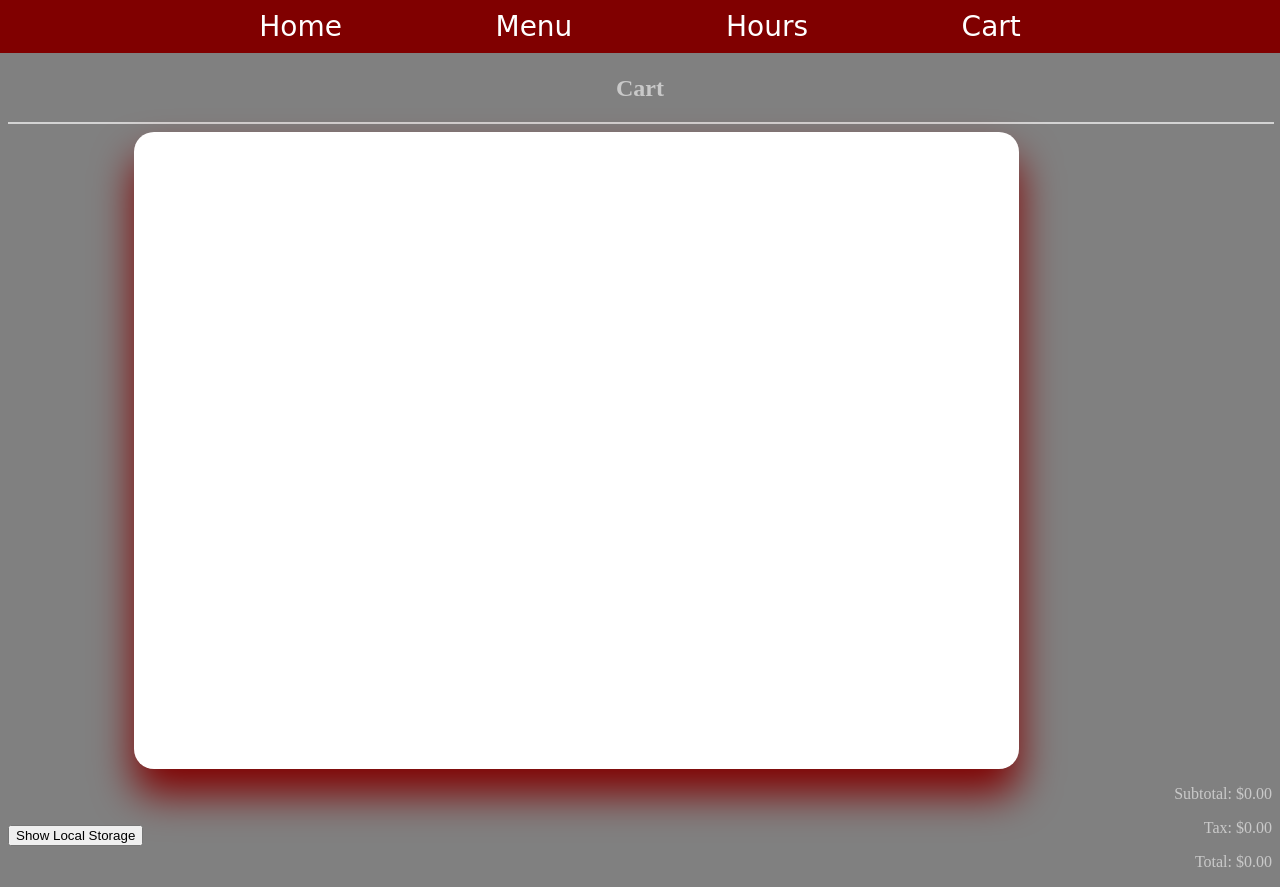
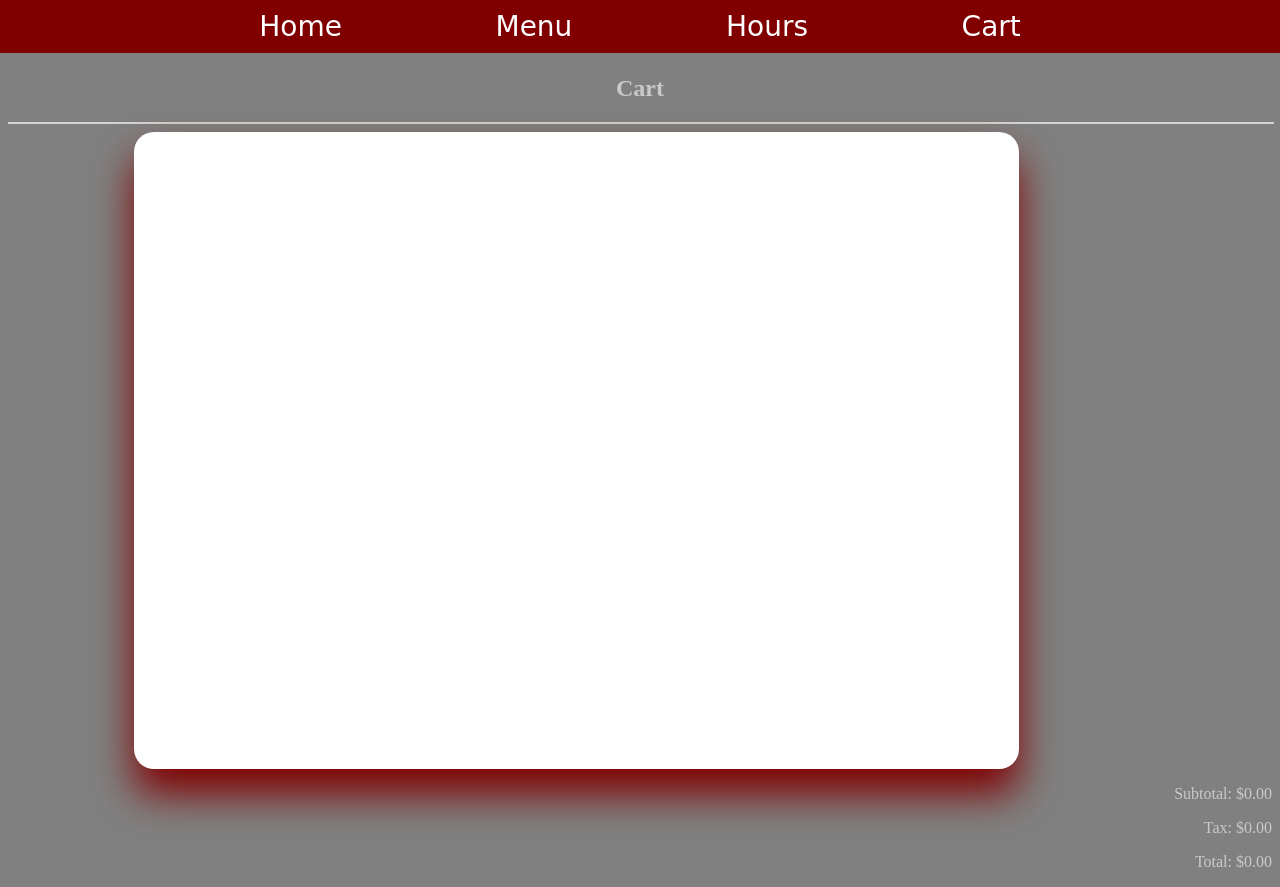
Before and after one commit to joeldw9/greenfieldDinerTestSite, a plain HTML site: page Cart.html in a window 1280 px wide. Drawn offline with nearby package versions, Linux system fonts and the light colour scheme; a web font is replaced by a local one.

Commit message:
Update Cart.html

```diff
--- a/Cart.html
+++ b/Cart.html
@@ -40,7 +40,6 @@
             </div>
         </div>
     </section>
-    <button onclick="showLocalStorage()">Show Local Storage</button>
         <script src="cart.js"></script>
     </body>
 </html>
```
